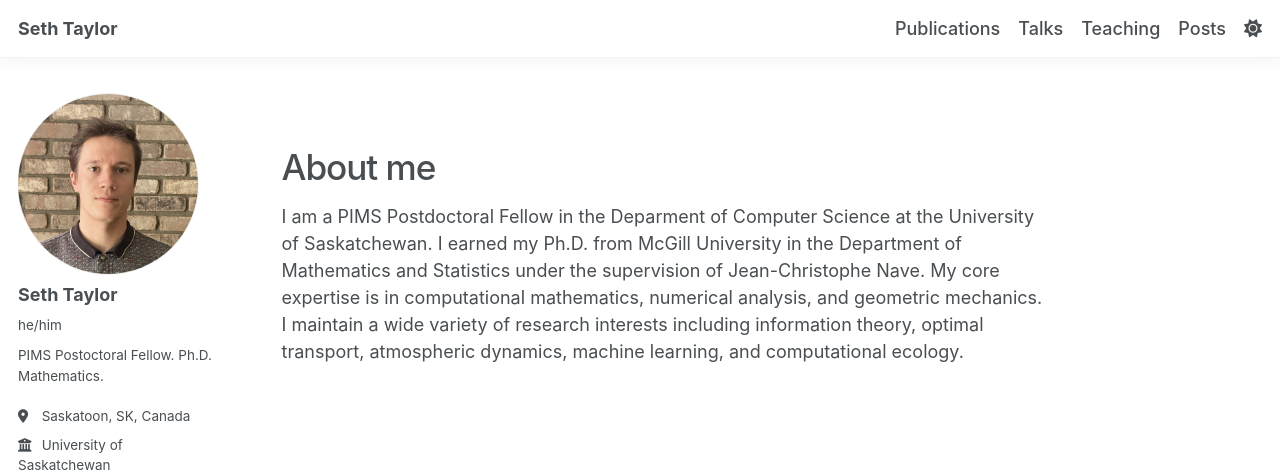
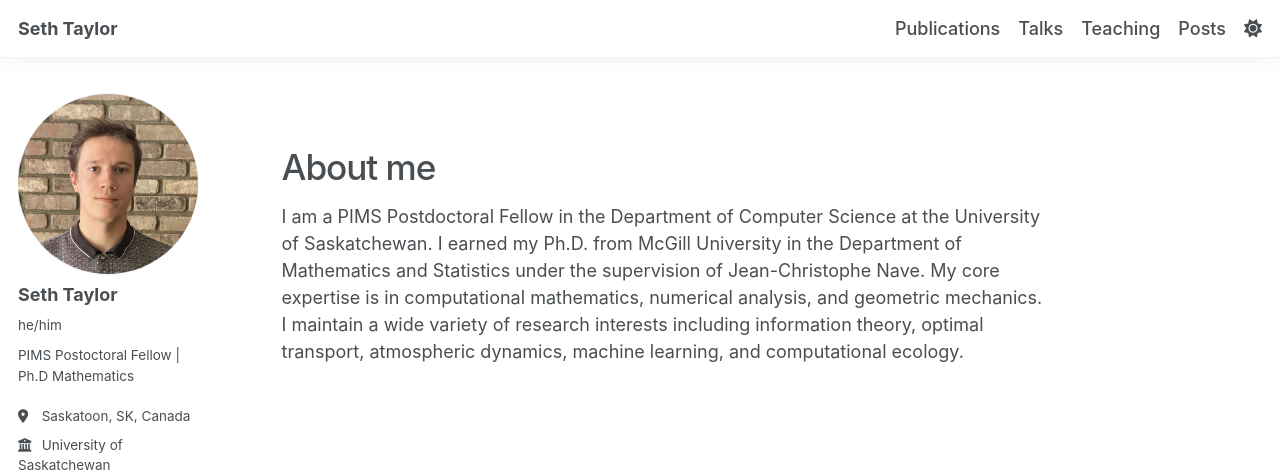
Before and after one commit to seth-tl/seth-tl.github.io, a Jekyll site: the page built from _pages/about.md, in a window 1280 px wide. Shown: the top 473 px of the page. Built offline with Jekyll 4.4.1, drawn with Linux system fonts in a browser that asks for light colours; some web fonts are replaced; a script bundle is joined from its source files by our own code; library files that are not in the unit come from our copies.

Commit message:
fixed typo

```diff
--- a/_config.yml
+++ b/_config.yml
@@ -26,7 +26,7 @@ author:
   avatar           : "headshot_Seth.jpg"
   name             : "Seth Taylor"
   pronouns         : "he/him"
-  bio              : "PIMS Postoctoral Fellow. Ph.D. Mathematics."
+  bio              : "PIMS Postoctoral Fellow | Ph.D Mathematics"
   location         : "Saskatoon, SK, Canada"
   employer         : "University of Saskatchewan"
   uri              : # URL
--- a/_pages/about.md
+++ b/_pages/about.md
@@ -7,7 +7,7 @@ redirect_from:
   - /about.html
 ---
 
-I am a PIMS Postdoctoral Fellow in the Deparment of Computer Science at the University of Saskatchewan. I earned my Ph.D. from McGill University in the Department of Mathematics and Statistics under the supervision of Jean-Christophe Nave. My core expertise is in computational mathematics, numerical analysis, and geometric mechanics. I maintain a wide variety of research interests including information theory, optimal transport, atmospheric dynamics, machine learning, and computational ecology.
+I am a PIMS Postdoctoral Fellow in the Department of Computer Science at the University of Saskatchewan. I earned my Ph.D. from McGill University in the Department of Mathematics and Statistics under the supervision of Jean-Christophe Nave. My core expertise is in computational mathematics, numerical analysis, and geometric mechanics. I maintain a wide variety of research interests including information theory, optimal transport, atmospheric dynamics, machine learning, and computational ecology.
 
 
 <!-- Research
```
